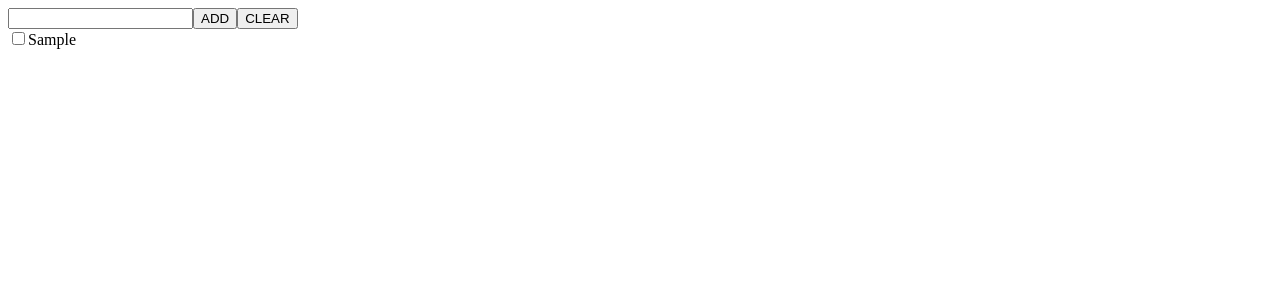
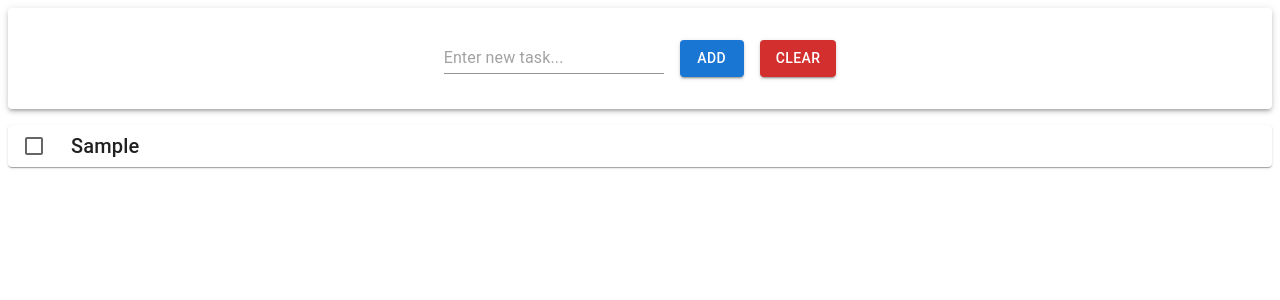
Before and after one commit to shanegracias7/react-to-do, a React (Create React App) app: page / in a window 1280 px wide. Both pictures are taken after typing "Sample" into the empty fields and a click on the button "ADD". Shown: the top 300 px of the page. Built offline with nearby package versions, Linux system fonts and the light colour scheme.

Commit message:
Ui change

```diff
--- a/package.json
+++ b/package.json
@@ -3,12 +3,17 @@
   "version": "0.1.0",
   "private": true,
   "dependencies": {
+    "@emotion/react": "^11.9.3",
+    "@emotion/styled": "^11.9.3",
+    "@mui/material": "^5.9.0",
     "@testing-library/jest-dom": "^5.16.2",
     "@testing-library/react": "^12.1.3",
     "@testing-library/user-event": "^13.5.0",
     "react": "^17.0.2",
     "react-dom": "^17.0.2",
     "react-scripts": "5.0.0",
+    "semantic-ui-css": "^2.4.1",
+    "semantic-ui-react": "^2.1.2",
     "uuid": "^8.3.2",
     "web-vitals": "^2.1.4"
   },
--- a/src/App.js
+++ b/src/App.js
@@ -1,9 +1,11 @@
 import React,{ useState , useRef , useEffect} from "react";
 import ToDoList from "./ToDoList";
 import  { v4 as uuidv4 } from 'uuid'
+import { Input,Button, Box, Paper } from "@mui/material";
 
 function App() {
   const [storedToDos, setToDos] = useState([])
+  const [text, setText] = useState('')
   const toDoRef = useRef()
   const LocalStorageKey = 'todo.local'
 
@@ -20,12 +22,13 @@ function App() {
 
   //adding new to do items
   function handleAdd(e){
-    const value = toDoRef.current.value
-    if(value === '') return
+
+    if(text === '') return
     setToDos((prevToDo) => {
-      return [...prevToDo,{id:uuidv4(),value:value,checked:false}]
+      return [...prevToDo,{id:uuidv4(),value:text,checked:false}]
     })
-    toDoRef.current.value=null
+    setText('')
+
 
   }
 
@@ -51,12 +54,17 @@ function App() {
     }
 
   return (
-    <>
-    <input type="text" ref={toDoRef} onKeyDown={handleKeyDown}/>
-    <button onClick={handleAdd}>ADD</button>
-    <button onClick={handleCLEAR}>CLEAR</button>
+    <div>
+    <Paper elevation={3} >
+      <Box display='flex' sx={{alignItems:'center', padding:2,justifyContent:"center"}}>
+        <Input type="text" placeholder="Enter new task..." value={text} onChange={event => setText(event.target.value)} onKeyDown={handleKeyDown}/>
+        <Button variant="contained" sx={{alignItems:'center', margin:2}} onClick={handleAdd} >ADD</Button>
+        <Button variant="contained" color="error" onClick={handleCLEAR}>CLEAR</Button>
+      </Box>
+    </Paper>
+
     <ToDoList toDoList = {storedToDos} toggleToDo = {toggleToDo} />
-    </>
+    </div>
 
   )
 }
--- a/src/ToDo.js
+++ b/src/ToDo.js
@@ -1,3 +1,5 @@
+import { Checkbox, FormControlLabel, Input, Paper, Typography } from '@mui/material'
+import { Box } from '@mui/system'
 import React from 'react'
 
 export default function ToDo({toDoItem, toggleToDo}) {
@@ -5,9 +7,13 @@ export default function ToDo({toDoItem, toggleToDo}) {
         toggleToDo(toDoItem.id)
     }
   return (
-    <div>
-        <input type = "checkbox" checked = {toDoItem.checked} onChange={handleToggle}/>
-        {toDoItem.value}
-    </div>
+    <Paper>
+      <Box display='flex' sx={{alignItems:'center', margin:2}}>
+        <FormControlLabel onChange={handleToggle} control={<Checkbox checked = {toDoItem.checked}defaultChecked />}  />
+        <Typography variant='h6'>{toDoItem.value}</Typography>
+
+    </Box>
+    </Paper>
+
   )
 }
--- a/src/index.js
+++ b/src/index.js
@@ -1,6 +1,7 @@
 import React from 'react';
 import ReactDOM from 'react-dom';
 import App from './App';
+
 
 
 ReactDOM.render(
```
Also changed, not shown: 1 other file (tests, documents, lock files or other folders).
